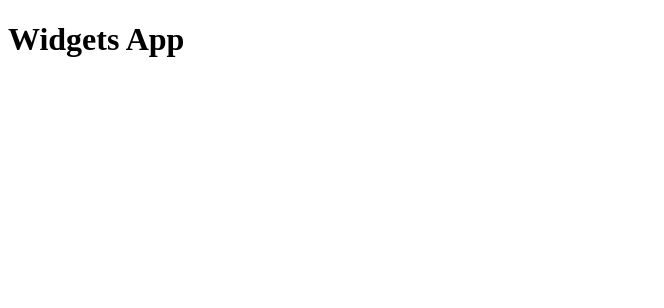
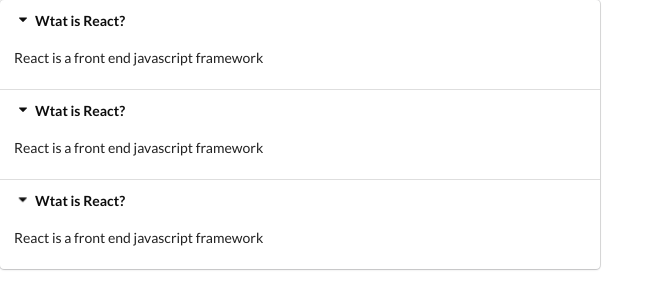
Before and after one commit to SOunit/widgets, a React (Create React App) app: page / in a window 1280 px wide. Shown: the top 308 px of the page, without its empty margins (0-664 px from the left). Built offline with nearby package versions, Linux system fonts and the light colour scheme.

Commit message:
added semantic style

```diff
--- a/public/index.html
+++ b/public/index.html
@@ -8,6 +8,10 @@
     <meta
       name="description"
       content="Web site created using create-react-app"
+    />
+    <link
+      rel="stylesheet"
+      href="https://cdnjs.cloudflare.com/ajax/libs/semantic-ui/2.4.1/semantic.min.css"
     />
     <link rel="apple-touch-icon" href="%PUBLIC_URL%/logo192.png" />
     <!--
--- a/src/App.js
+++ b/src/App.js
@@ -1,5 +1,25 @@
 import React from 'react';
+import Accordion from './components/Accordion';
+
+const items = [
+  {
+    title: 'Wtat is React?',
+    content: 'React is a front end javascript framework',
+  },
+  {
+    title: 'Wtat is React?',
+    content: 'React is a front end javascript framework',
+  },
+  {
+    title: 'Wtat is React?',
+    content: 'React is a front end javascript framework',
+  },
+];
 
 export default () => {
-  return <h1>Widgets App</h1>;
+  return (
+    <div>
+      <Accordion items={items} />
+    </div>
+  );
 };
--- /dev/null
+++ b/src/components/Accordion.js
@@ -0,0 +1,21 @@
+import React from 'react';
+
+const Accordion = ({ items }) => {
+  const renderedItems = items.map((item) => {
+    return (
+      <React.Fragment key={item.title}>
+        <div className='title active'>
+          <i className='dropdown icon' />
+          {item.title}
+        </div>
+        <div className='content active'>
+          <p>{item.content}</p>
+        </div>
+      </React.Fragment>
+    );
+  });
+
+  return <div className='ui styled accordion'>{renderedItems}</div>;
+};
+
+export default Accordion;
```
